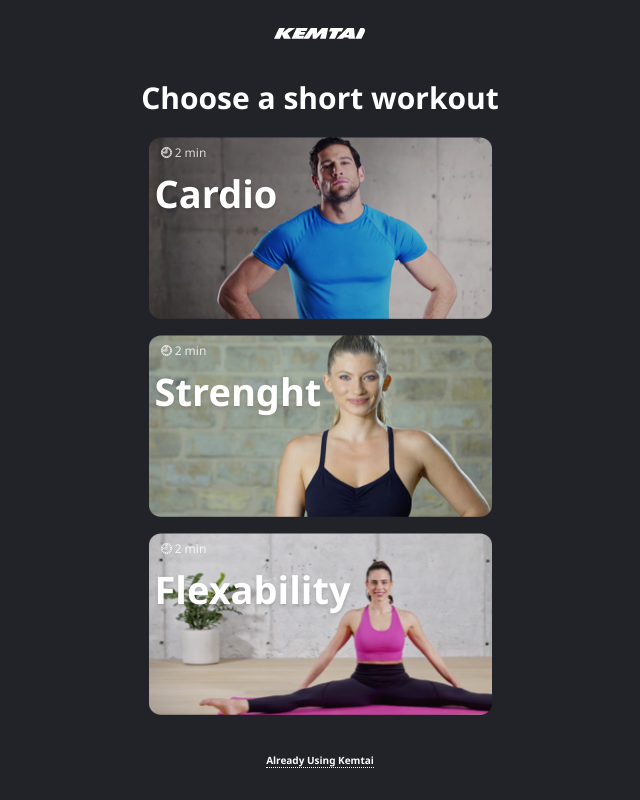
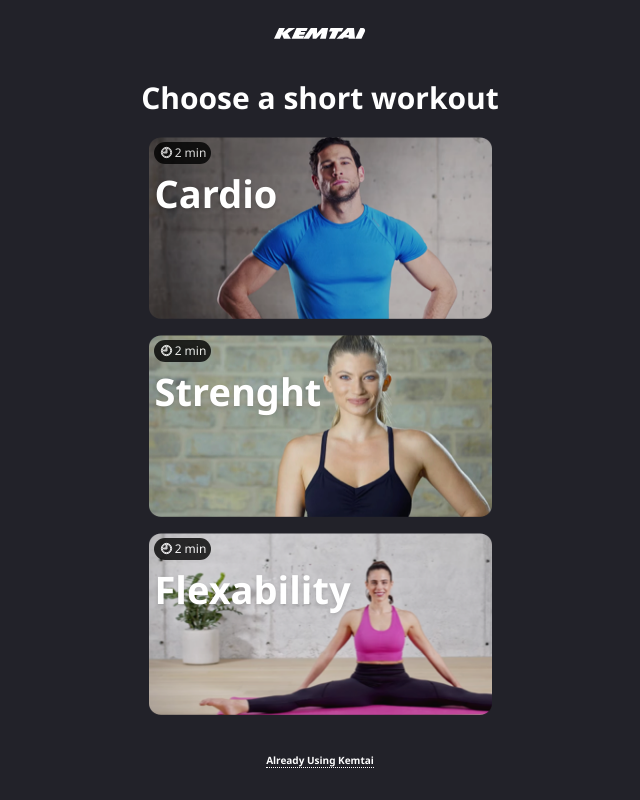
Before and after one commit to avraamya/kemtai, a React (Create React App) app in the folder kemtai-client/: page /workout in a window 1280 px wide. Shown: the whole page, without its empty margins (320-960 px from the left). Built offline with nearby package versions, Linux system fonts and the light colour scheme.

Commit message:
fix final

```diff
--- a/kemtai-client/src/pages/Workout/Workout.module.css
+++ b/kemtai-client/src/pages/Workout/Workout.module.css
@@ -57,10 +57,11 @@
   width: 57px;
   height: 22px;
   border-radius: 11.4px;
+  background-color: rgb(0, 0, 0);
   display: flex;
   justify-content: center;
   align-items: center;
-  opacity: 80%;
+  opacity: 0.8;
 }
 
 .timerLogo {
@@ -100,7 +101,7 @@
   background-size: cover;
   background-repeat: round;
   background-position: initial;
-  opacity: 60%;
+  opacity: 0.5;
 }
 
 .cardselect {
```
